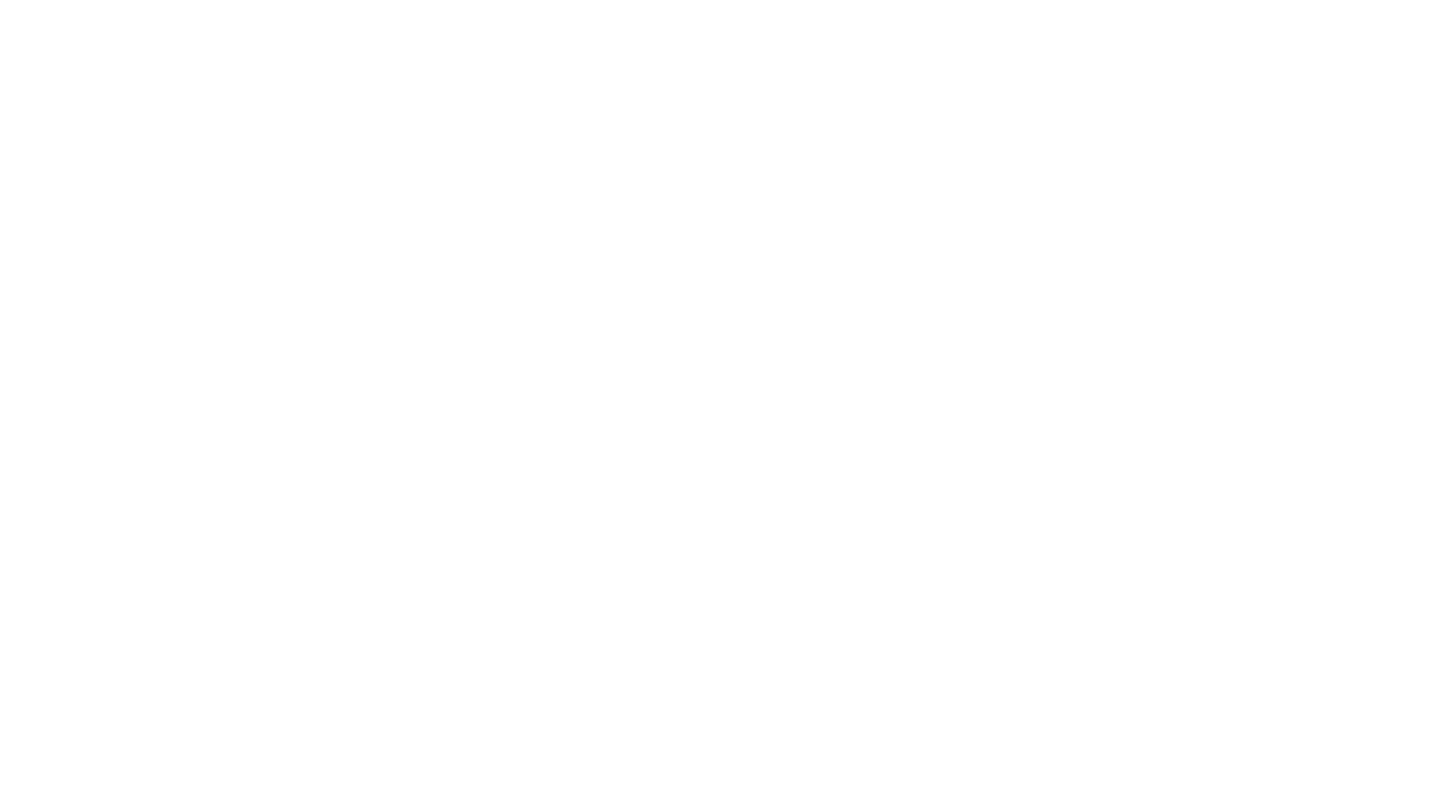
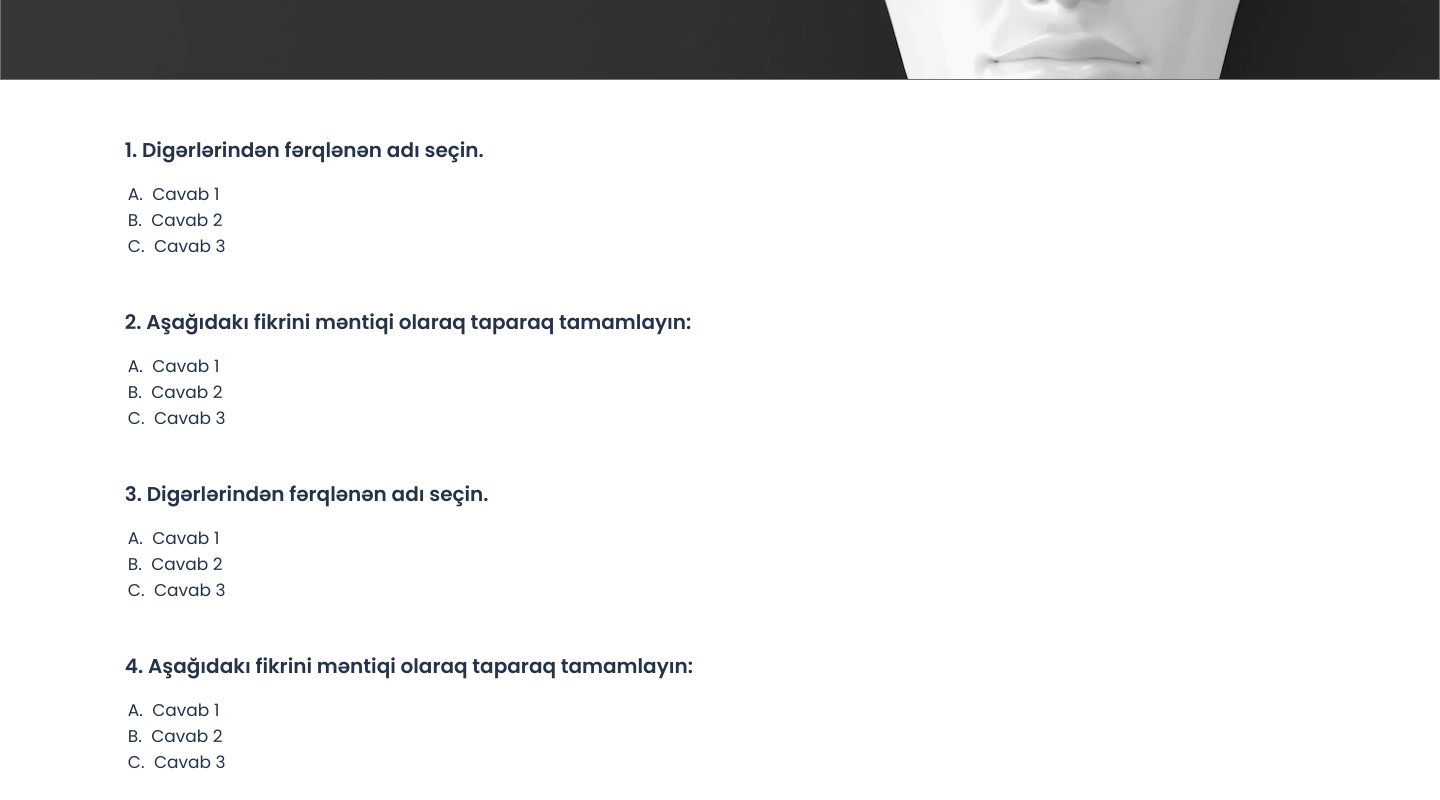
Before and after one commit to ccavad/react-psixoloji, a React (Vite) app: page /quiz in a window 1280 px wide. Shown: the part 400-1200 px from the top of the page, 1440 px wide, since content can reach past the window. Before the commit the page ends 800 px from the top, so only its background shows below. Built offline with nearby package versions, Linux system fonts and the light colour scheme.

Commit message:
Quiz page added

```diff
--- /dev/null
+++ b/src/components/Styled.jsx
@@ -0,0 +1,50 @@
+import React from "react";
+import styled from "styled-components";
+
+export const Btn = styled.button`
+  width: 280px;
+  box-shadow: 1px 3px 10px rgba(20, 179, 240, 12%);
+  border: 0;
+  background-color: white;
+  color: #24324a;
+  padding: 1.5rem 5rem;
+  border-radius: 10px;
+  font-size: 1.2rem;
+  font-weight: bold;
+  cursor: pointer;
+  transition: 0.4s;
+
+  &:hover {
+    box-shadow: none;
+  }
+`;
+
+export const Input = styled.input`
+  border: 0;
+  border-bottom: 1px solid #707070;
+  padding: 1rem;
+  color: #707070;
+  resize: none;
+  width: 90%;
+  font-family: inherit;
+
+  &:active,
+  &:focus {
+    outline: 0;
+  }
+`;
+
+export const Label = styled.label`
+  color: #24324a;
+  font-size: 20px;
+  display: flex;
+  flex-direction: column;
+  gap: 1rem;
+
+  span {
+    color: red;
+  }
+`;
+
+// export default Btn;
+// export default Input;
--- a/src/pages/Login.jsx
+++ b/src/pages/Login.jsx
@@ -3,6 +3,7 @@ import Banner from "../components/Banner";
 import Footer from "../components/Footer";
 import Header from "../components/Header";
 import styled from "styled-components";
+import { Btn } from "../components/Styled";
 
 const Form = styled.form`
   display: flex;
@@ -40,19 +41,6 @@ const Form = styled.form`
   textarea {
     font-family: inherit;
   }
-
-  button {
-    width: 280px;
-    box-shadow: 1px 3px 10px rgba(20, 179, 240, 12%);
-    border: 0;
-    background-color: white;
-    color: #24324a;
-    padding: 1.5rem 5rem;
-    border-radius: 10px;
-    font-size: 1.2rem;
-    font-weight: bold;
-    cursor: pointer;
-  }
 `;
 
 function Login() {
@@ -84,7 +72,7 @@ function Login() {
             Qeyd
             <textarea placeholder="Qeyd daxil edin"></textarea>
           </label>
-          <button type="submit">Növbəti</button>
+          <Btn type="submit">Növbəti</Btn>
         </Form>
       </main>
       <Footer />
--- a/src/pages/Payment.jsx
+++ b/src/pages/Payment.jsx
@@ -3,11 +3,25 @@ import Header from "../components/Header";
 import Banner from "../components/Banner";
 import Footer from "../components/Footer";
 import styled from "styled-components";
+import { Btn, Input, Label } from "../components/Styled";
 
 const Grid = styled.div`
   display: grid;
   grid-template-columns: 1fr 1fr;
   gap: 1rem;
+  width: 50%;
+  margin-block: 3rem;
+`;
+
+const H3 = styled.h3`
+  color: #24324a;
+  font-size: ${(props) => props.fs};
+  margin-bottom: 2rem;
+`;
+
+const P = styled.p`
+  color: #a0a0a0;
+  font-size: 18px;
 `;
 
 function Payment() {
@@ -17,29 +31,41 @@ function Payment() {
       <Banner />
       <main>
         <h2>Kart məlumatlarını daxil edin:</h2>
-        <img src="../../public/assets/Group 649.png" alt="visa" />
+        <img
+          src="../../public/assets/Group 649.png"
+          alt="visa"
+          width="max-content"
+        />
         <form onSubmit={(e) => e.preventDefault()}>
           <Grid>
-            <label style={{ gridColumn: "span 2" }}>
+            <Label style={{ gridColumn: "span 2" }}>
               <div>
                 Kartın nömrəsi <span>*</span>
               </div>
-              <input type="text" placeholder="____ ____ ____ ____" />
-            </label>
-            <label>
+              <Input type="text" placeholder="____ ____ ____ ____" />
+            </Label>
+            <Label>
               <div>
                 Tarix <span>*</span>
               </div>
-              <input type="text" placeholder="MM/YY" />
-            </label>
-            <label>
+              <Input type="text" placeholder="MM/YY" />
+            </Label>
+            <Label>
               <div>
                 CVV <span>*</span>
               </div>
-              <input type="text" placeholder="CVV 2" />
-            </label>
+              <Input type="text" placeholder="CVV 2" />
+            </Label>
           </Grid>
-          <h3>Ödəniş məlumatları</h3>
+          <H3 fs={"24px"}>Ödəniş məlumatları</H3>
+          <P>Ödənişin məbləği</P>
+          <H3 fs={"22px"}>20 azn</H3>
+          <P>Sifariş nömrəsi</P>
+          <H3 fs={"22px"}>50489912</H3>
+          <div>
+            <Btn>Geri</Btn>
+            <Btn>Növbəti</Btn>
+          </div>
         </form>
       </main>
       <Footer />
--- a/src/pages/Quiz.jsx
+++ b/src/pages/Quiz.jsx
@@ -1,12 +1,110 @@
-import React from 'react'
-import Header from '../components/Header'
+import React, { useState } from "react";
+import Header from "../components/Header";
+import Banner from "../components/Banner";
+import Footer from "../components/Footer";
+import { nanoid } from "nanoid";
+import styled from "styled-components";
+import { Btn } from "../components/Styled";
+
+const StyledQuiz = styled.ul`
+  display: flex;
+  flex-direction: column;
+  gap: 3rem;
+  padding-left: 3rem;
+  margin-bottom: 2rem;
+
+  > li {
+    display: flex;
+    flex-direction: column;
+    gap: 1.1rem;
+
+    h3 {
+      color: #24324a;
+      font-size: 20px;
+      margin-bottom: 1rem;
+    }
+
+    li {
+      color: #24324a;
+      font-size: 17px;
+      cursor: pointer;
+      width: 200px;
+    }
+  }
+`;
+
+const Span = styled.span`
+  margin-right: 0.4rem;
+  border: 1px solid white;
+  border-radius: 50%;
+  padding: 2px;
+  border-color: ${(props) => props.color};
+`;
+
+const questions = [
+  "Aşağıdakı fikrini məntiqi olaraq taparaq tamamlayın:",
+  "Digərlərindən fərqlənən adı seçin.",
+];
 
 function Quiz() {
   return (
     <>
-      <Header/>
+      <Header />
+      <Banner />
+      <main>
+        <StyledQuiz>
+          {new Array(15).fill(null).map((item, ind) => (
+            <li key={nanoid()}>
+              <QuizItem
+                index={`${ind + 1}. `}
+                question={ind % 2 === 0 ? questions[1] : questions[0]}
+                // answer={answer}
+                // setAnswer={setAnswer}
+              />
+            </li>
+          ))}
+        </StyledQuiz>
+        <Btn style={{ marginLeft: "3rem" }}>Təsdiqlə</Btn>
+      </main>
+      <Footer />
     </>
-  )
+  );
 }
 
-export default Quiz
+function QuizItem({ index, question }) {
+  const [answer, setAnswer] = useState("none");
+
+  return (
+    <div>
+      <h3>{index + question}</h3>
+      <ul>
+        <li
+          onClick={() => {
+            answer === "a" ? setAnswer("none") : setAnswer("a");
+          }}
+        >
+          <Span color={answer === "a" && "#246FB2"}>A.</Span>
+          Cavab 1
+        </li>
+        <li
+          onClick={() => {
+            answer === "b" ? setAnswer("none") : setAnswer("b");
+          }}
+        >
+          <Span color={answer === "b" && "#246FB2"}>B.</Span>
+          Cavab 2
+        </li>
+        <li
+          onClick={() => {
+            answer === "c" ? setAnswer("none") : setAnswer("c");
+          }}
+        >
+          <Span color={answer === "c" && "#246FB2"}>C.</Span>
+          Cavab 3
+        </li>
+      </ul>
+    </div>
+  );
+}
+
+export default Quiz;
```
